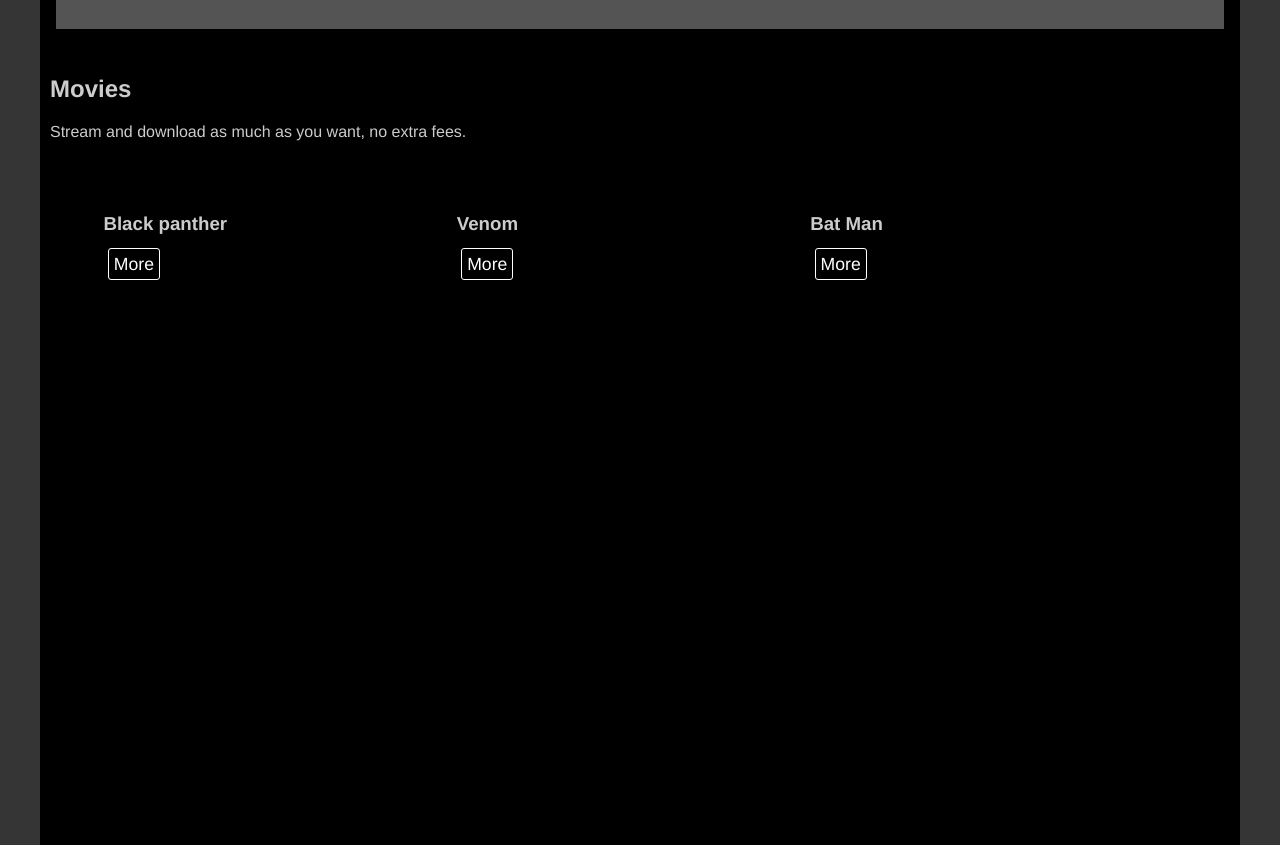
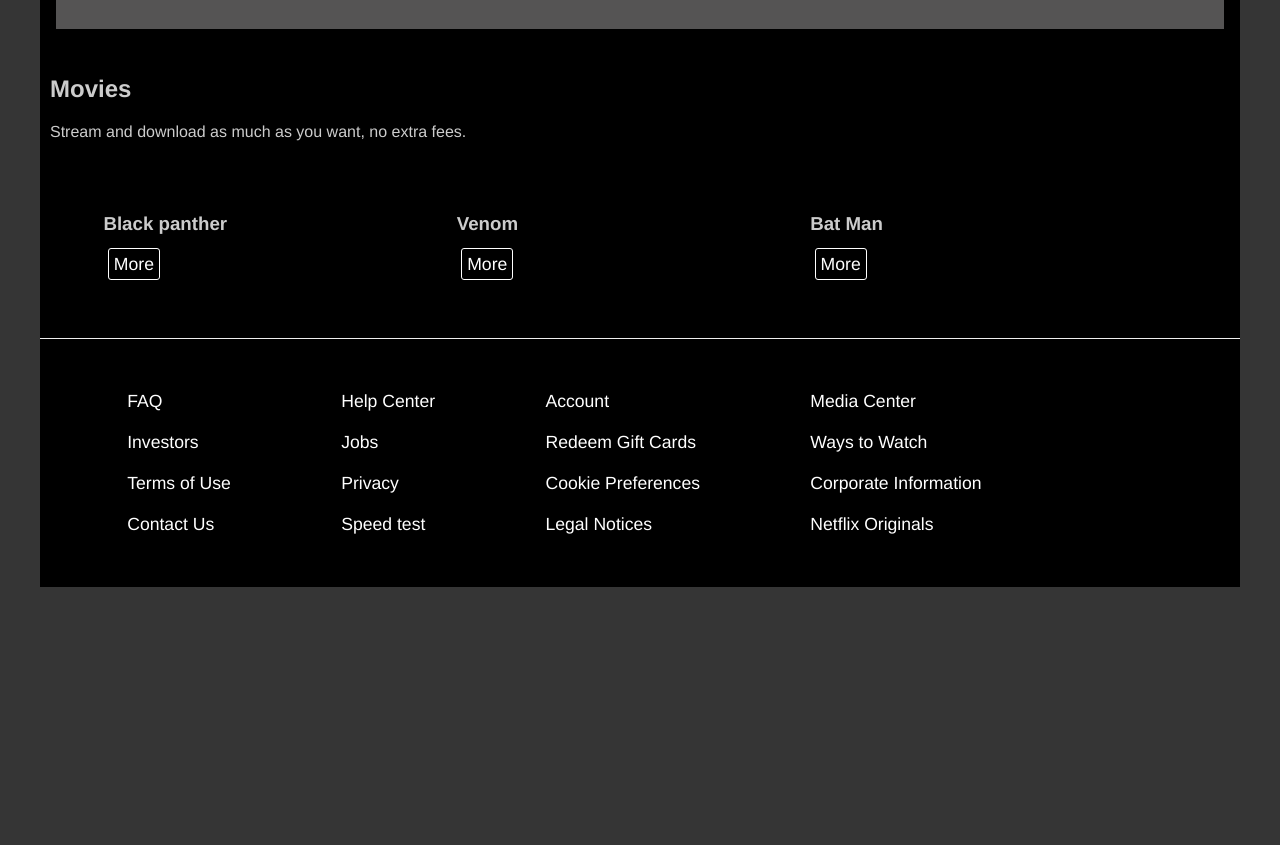
Before and after one commit to giordifungula/Netflix, a plain HTML site: page index.html in a window 1280 px wide. Shown: the part 1818-2663 px from the top of the page. After the commit the page ends 2405 px from the top, so only its background shows below. Drawn offline with Linux system fonts and the light colour scheme.

Commit message:
added footer and content

```diff
--- a/index.html
+++ b/index.html
@@ -72,9 +72,36 @@
                             </div>
                         </div>
                 </div>
-
             </div>
         </main>
+        <footer>
+            <nav class="nav">
+                <div class="nav1">
+                    <a href="">FAQ</a>
+                    <a href="">Investors</a>
+                    <a href="">Terms of Use</a>
+                    <a href="">Contact Us</a>
+                </div>
+                <div class="nav2">
+                    <a href="">Help Center</a>
+                    <a href="">Jobs</a>
+                    <a href="">Privacy</a>
+                    <a href="">Speed test</a>
+                </div>
+                <div class="nav3">
+                    <a href="">Account</a>
+                    <a href="">Redeem Gift Cards</a>
+                    <a href="">Cookie Preferences</a>
+                    <a href="">Legal Notices</a>
+                </div>
+                <div class="nav4">
+                    <a href="">Media Center</a>
+                    <a href="">Ways to Watch</a>
+                    <a href="">Corporate Information</a>
+                    <a href="">Netflix Originals</a>
+                </div>
+            </nav>
+        </footer>
     </div>
 </body>
 </html>
--- a/scss/main.scss
+++ b/scss/main.scss
@@ -29,6 +29,7 @@ a {
         background: rgb(136, 13, 13);
         transform: translateX(-110px);
     }
+
 }
 // ===================== Logo ====================== //
 .logo {
@@ -77,19 +78,14 @@ main {
     background: url(/images/cinems.png);
     background-size: cover;
     background-repeat: no-repeat;
-    height: 100vh;
+    // height: 100vh;
     display: flex;
     align-content: center;
     padding:10px;
-    // color: #000;
-    // align-items: center;
-    // flex: 1 1 0;
-
+    border-bottom:1px solid #eee;
     .movies{
 
-    // align-content: center;
-    // text-align: center;
-    // margin: 0 auto;
+
     .movie {
         display: flex;
         margin: 3ch;
@@ -107,9 +103,30 @@ main {
         }
     }
 }
+footer {
+    padding: 2em;
+    a {
+        border:none;
+        padding:0 2em;
+        &:hover{
+            transform: none;
+        }
+        margin: 20px;
+        // some space aroung links
+    }
+
+    nav {
+        display: flex;
+
+        a {
+            display: block;
+            // display in different columns
+        }
+    }
+}
 // =============== Mobile Styles ====================
 @media (max-width: 600px){
-    .netflix-content,header {
+    .netflix-content,header,.movie, .nav {
         flex-direction: column;
         // disply column on mobile
     }
```
Also changed, not shown: css/main.css, 1 other file.
